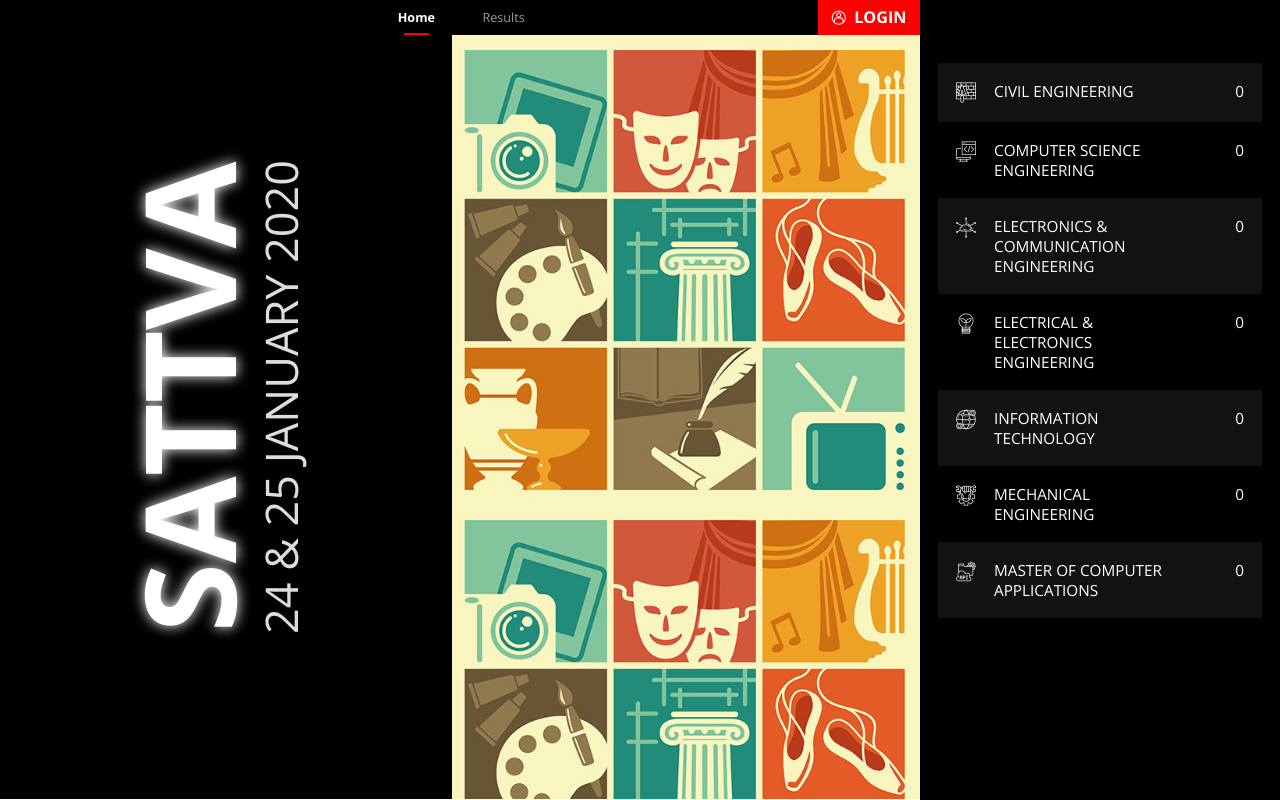
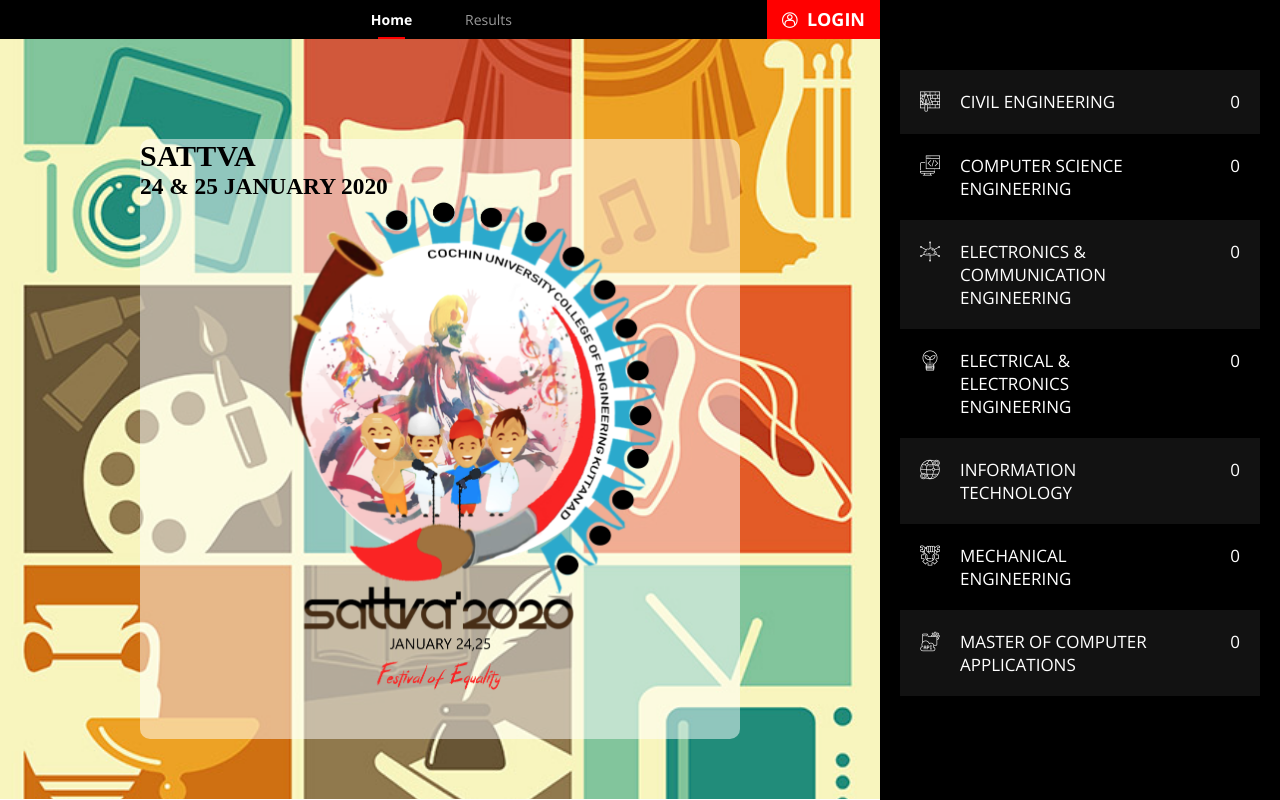
Before and after one commit to Ajuajmal/art-fest-event-manager-sattva, a Django app: page / in a window 1280 px wide; the page is wider, and only the part inside the window is pictured. Run offline with Django 3.2, Linux system fonts and the light colour scheme; parts of the project's set-up code (start-up, migrations or seed data) failed here and were passed over; some libraries are stand-ins or nearby versions.

Commit message:
launch logo

```diff
--- a/static/css/homestyle.css
+++ b/static/css/homestyle.css
@@ -12,7 +12,7 @@ html, body
 {
     width: 100vw;
     max-width: 100vw;
-    font-size: 18px;
+    font-size: 20px;
     background: #ffffff;
 }
 
@@ -35,18 +35,23 @@ table, tr, td
 {
     color: #999999;
 }
+
 ::-moz-placeholder
 {
     color: #999999;
 }
+
 :-ms-input-placeholder
 {
     color: #999999;
 }
+
 :-moz-placeholder
 {
     color: #999999;
 }
+
+
 
 
 
@@ -82,7 +87,6 @@ nav a.active-tab
     color: #ffffff;
     font-weight: 700;
 }
-
 nav a.active-tab::after
 {
     display: block;
@@ -139,38 +143,17 @@ nav a.active-tab::after
 #tab-home
 {
     left: 0;
-    background: #eeeeee;
-    background-image: url(bgnew.jpg);
-    background-size: 80% auto;
-    background-repeat: repeat-y;
-    background-position: bottom;
+    background: #ffffff;
+    background-image: url(logo.png);
+    background-size: 75vw auto;
+    background-repeat: no-repeat;
+    background-position: center center;
 }
 
 #tab-home > div
 {
-    position: absolute;
-    top: 1.5rem;
-    left: calc(50vw - 6rem);
-    background: rgba(0,0,0,0.9);
-    padding: 1.5rem;
-    text-align: center;
+    display: none;
 }
-
-#tab-home > div > h1
-{
-    color: #ffffff;
-    font: 2.25rem 'Open Sans', sans-serif;
-    font-weight: 700;
-    line-height: 1;
-    text-shadow: 0 0 7px #ffffff;
-}
-
-#tab-home > div > h3
-{
-    color: #ff5555;
-    font: 0.8rem 'Open Sans', sans-serif;
-}
-
 
 
 
@@ -217,15 +200,11 @@ i.flaticon-search::before
     border-radius: 6px;
     box-shadow: inset 0 0 2px 1px #bbbbbb;
 }
-
-
-
 #search-results::before
 {
     content: '&#x1F50D;';
     position: absolute;
 }
-
 #search-results:focus
 {
     background: #ffffff;
@@ -276,7 +255,6 @@ i.flaticon-search::before
 
 
 
-
 #points-opener
 {
     display: block;
@@ -304,8 +282,9 @@ i.flaticon-search::before
     display: block;
     width: 100vw;
     height: 100vh;
+    overflow-y: auto;
     left: 0;
-    top: -139vh;
+    top: -100vh;
     position: fixed;
     background: #000000;
     z-index: 300;
@@ -373,6 +352,10 @@ i.flaticon-search::before
 
 
 
+
+
+
+
 @media only screen and (min-width: 800px)
 {
 
@@ -384,11 +367,13 @@ i.flaticon-search::before
         z-index: 500;
         padding: 0.35rem 0.75rem 0.2rem 0.75rem;
     }
+
     #login-link > i::before
     {
         font-size: 0.75rem;
         font-weight: 600;
     }
+
     #login-link > span
     {
         display: inline-block;
@@ -412,31 +397,28 @@ i.flaticon-search::before
     #tab-home
     {
         max-width: calc(100vw - 20rem);
-        background-color: #000000;
-        background-size: auto calc(100vw - 45rem);
-        background-repeat: repeat-y;
-        background-position: right top;
+        background: url(bgnew.jpg);
+        background-size: cover;
+        background-repeat: no-repeat;
+        background-position: center center;
     }
 
     #tab-home > div
     {
-        top: calc(50vh - 6.25rem);
-        left: 4rem;
-        transform: rotate(-90deg) scale(2);
+        display: block;
+        position: absolute;
+        z-index: 700;
+        background-color: rgba(255,255,255,0.5);
+        background-image: url(logo.png);
+        background-size: auto 520px;
+        background-repeat: no-repeat;
+        background-position: center center;
+        width: 600px;
+        height: 600px;
+        left: calc(50vw - 25rem);
+        top: calc(50vh - 15rem);
+        border-radius: 10px;
     }
-
-    #tab-home > div > h1
-    {
-        font-size: 3.5rem;
-    }
-
-    #tab-home > div > h3
-    {
-        font-size: 1.25rem;
-        color: #dddddd;
-    }
-
-
 
 
 
@@ -474,24 +456,23 @@ i.flaticon-search::before
 
 
 
-
-
     nav
     {
         width: calc(100vw - 20rem);
         overflow: hidden;
     }
+
     nav > div
     {
         width: 20rem;
         margin: 0 auto;
     }
 
-
     #points-opener
     {
         display: none;
     }
+
     #points-container
     {
         width: 20rem;
@@ -499,6 +480,7 @@ i.flaticon-search::before
         left: calc(100vw - 20rem);
         padding-top: 3.5rem;
     }
+
     #points-container > span
     {
         display: none;
--- a/templates/home.html
+++ b/templates/home.html
@@ -4,8 +4,9 @@
 
     <head>
         <meta charset="utf-8">
-        <title>Sattva 2020</title>
+        <title>Sattva 2020  | Festival of Equality</title>
         <meta name="viewport" content="width=device-width, initial-scale=1.0, user-scalable=no">
+        <meta name="author" content="Ajmal, Jithu, Shamil">
         <link href="https://fonts.googleapis.com/css?family=Open+Sans:400,700&display=swap" rel="stylesheet">
         <link rel="stylesheet" href="{% static '/css/homestyle.css' %}">
         <link rel="stylesheet" type="text/css" href="{% static '/icons/flaticon.css' %}">
```
Also changed, not shown: static/css/logo.png (added).
